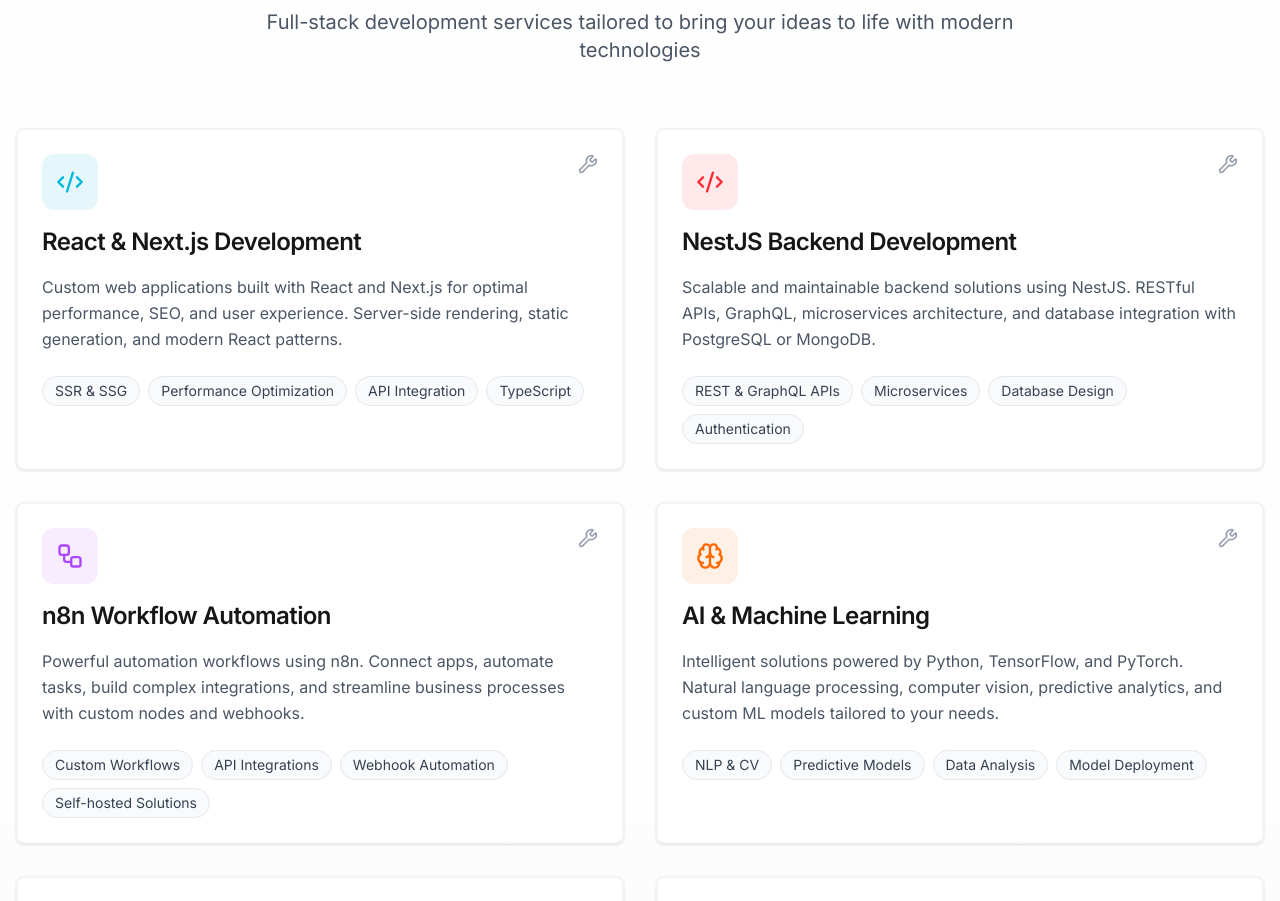
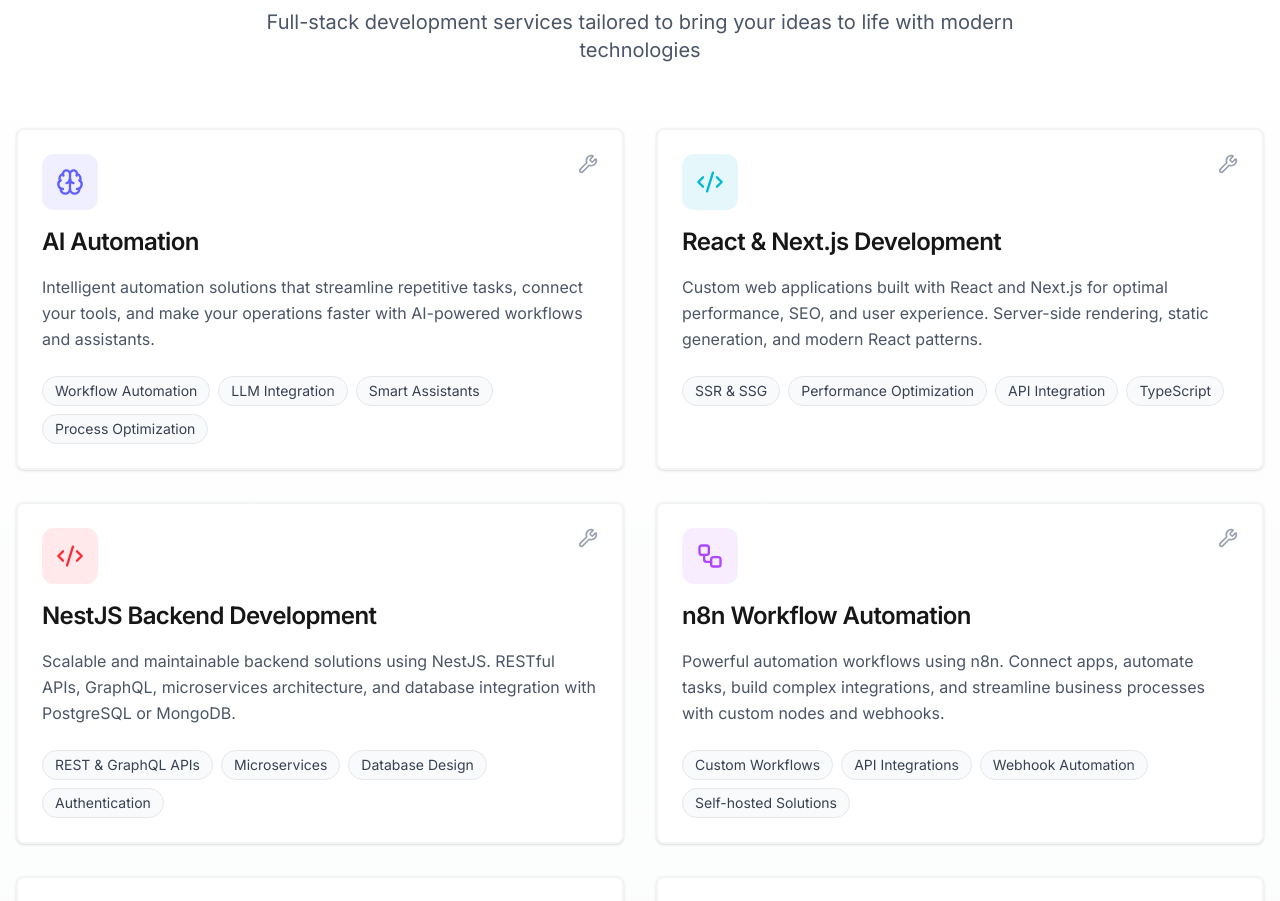
Before and after one commit to hadiaalv/portfolio, a Next.js app: page / in a window 1280 px wide. Shown: the part 940-1841 px from the top of the page. Built offline with nearby package versions, Linux system fonts and the light colour scheme.

Commit message:
AI Automation added

```diff
--- a/components/services-section.tsx
+++ b/components/services-section.tsx
@@ -9,6 +9,14 @@
   const router = useRouter()
 
   const services = [
+    {
+      icon: Brain,
+      title: "AI Automation",
+      description: "Intelligent automation solutions that streamline repetitive tasks, connect your tools, and make your operations faster with AI-powered workflows and assistants.",
+      features: ["Workflow Automation", "LLM Integration", "Smart Assistants", "Process Optimization"],
+      color: "text-indigo-500",
+      bgColor: "bg-indigo-500/10",
+    },
     {
       icon: Code2,
       title: "React & Next.js Development",
```
